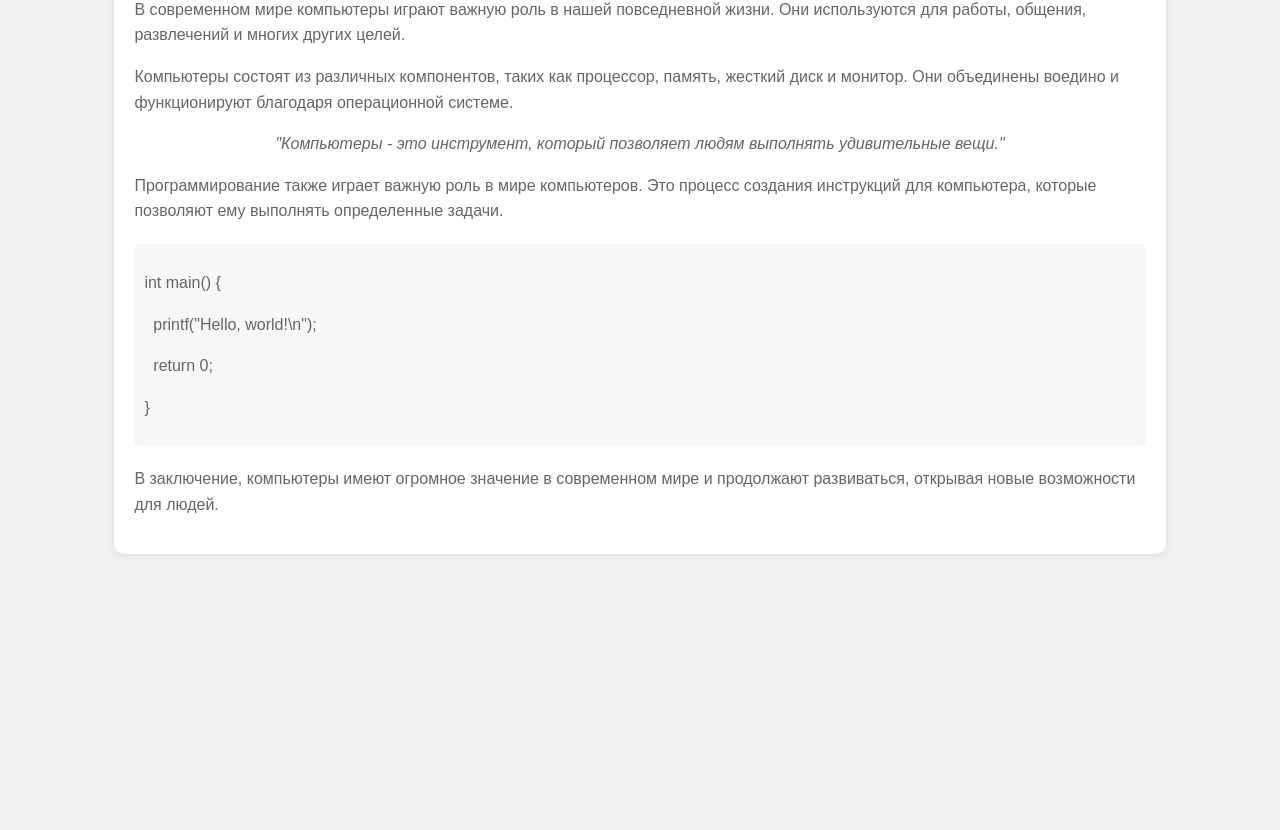
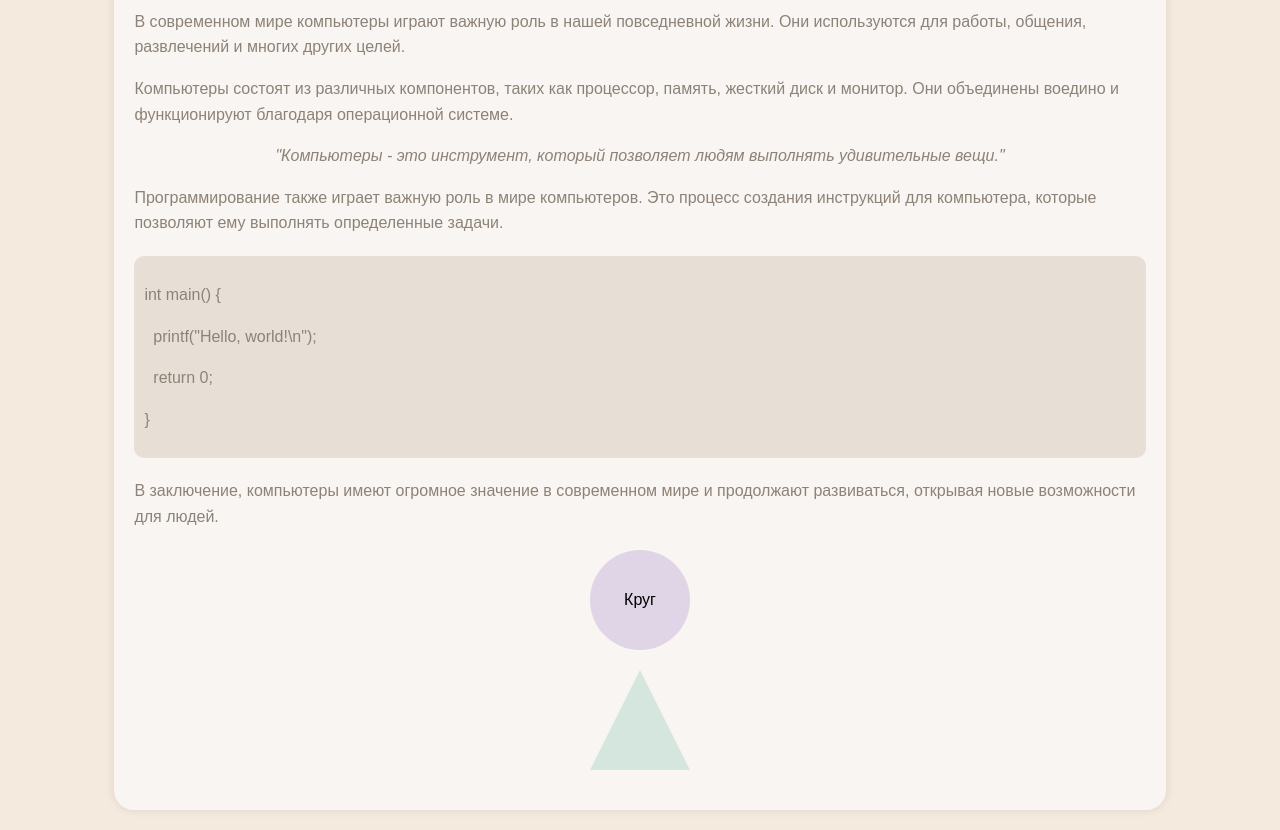
Before and after one commit to qquilyn/hahahalo, a plain HTML site: page index.html in a window 1280 px wide. Shown: the part 111-941 px from the top of the page. Before the commit the page ends 800 px from the top, so only its background shows below. Drawn offline with Linux system fonts and the light colour scheme.

Commit message:
Update index.html

```diff
--- a/index.html
+++ b/index.html
@@ -2,44 +2,63 @@
 <html lang="ru">
 <head>
 <meta charset="UTF-8">
-  <meta http-equiv="X-UA-Compatible" content="IE=edge">
 <meta name="viewport" content="width=device-width, initial-scale=1.0">
 <style>
   body {
     font-family: Arial, sans-serif;
-      background-color: #f1f1f1;
+    background-color: #f4eade;
   }
 
   .container {
     width: 80%;
-      margin: 0 auto;
-      background-color: #fff;
+    margin: 20px auto;
+    background-color: #f9f5f2;
     padding: 20px;
-      border-radius: 10px;
+    border-radius: 20px;
     box-shadow: 0 0 10px rgba(0, 0, 0, 0.1);
   }
 
   h1 {
     text-align: center;
-      color: #333;
+    color: #745a4c;
   }
 
   p {
-      color: #666;
+    color: #8d8277;
     line-height: 1.6;
   }
 
   .quote {
     text-align: center;
     font-style: italic;
-      color: #999;
+    color: #a28877;
   }
 
   .code {
-      background-color: #f7f7f7;
+    background-color: #e7dfd5;
     padding: 10px;
-      border-radius: 5px;
+    border-radius: 10px;
     margin: 20px 0;
+  }
+
+  .circle {
+    width: 100px;
+    height: 100px;
+    background-color: #dfd5e6;
+    border-radius: 50%;
+    display: flex;
+    justify-content: center;
+    align-items: center;
+    margin: 20px auto;
+  }
+
+  .triangle {
+    width: 0;
+    height: 0;
+    border-left: 50px solid transparent;
+    border-right: 50px solid transparent;
+    border-bottom: 100px solid #d5e6df;
+    margin: 20px auto;
   }
 </style>
 </head>
@@ -60,6 +79,10 @@
     <p>}</p>
   </div>
   <p>В заключение, компьютеры имеют огромное значение в современном мире и продолжают развиваться, открывая новые возможности для людей.</p>
+  <div class="circle">
+    <span>Круг</span>
+  </div>
+  <div class="triangle"></div>
 </div>
 </body>
 </html>
```
Lines whose indentation alone changed are shown as unchanged.
